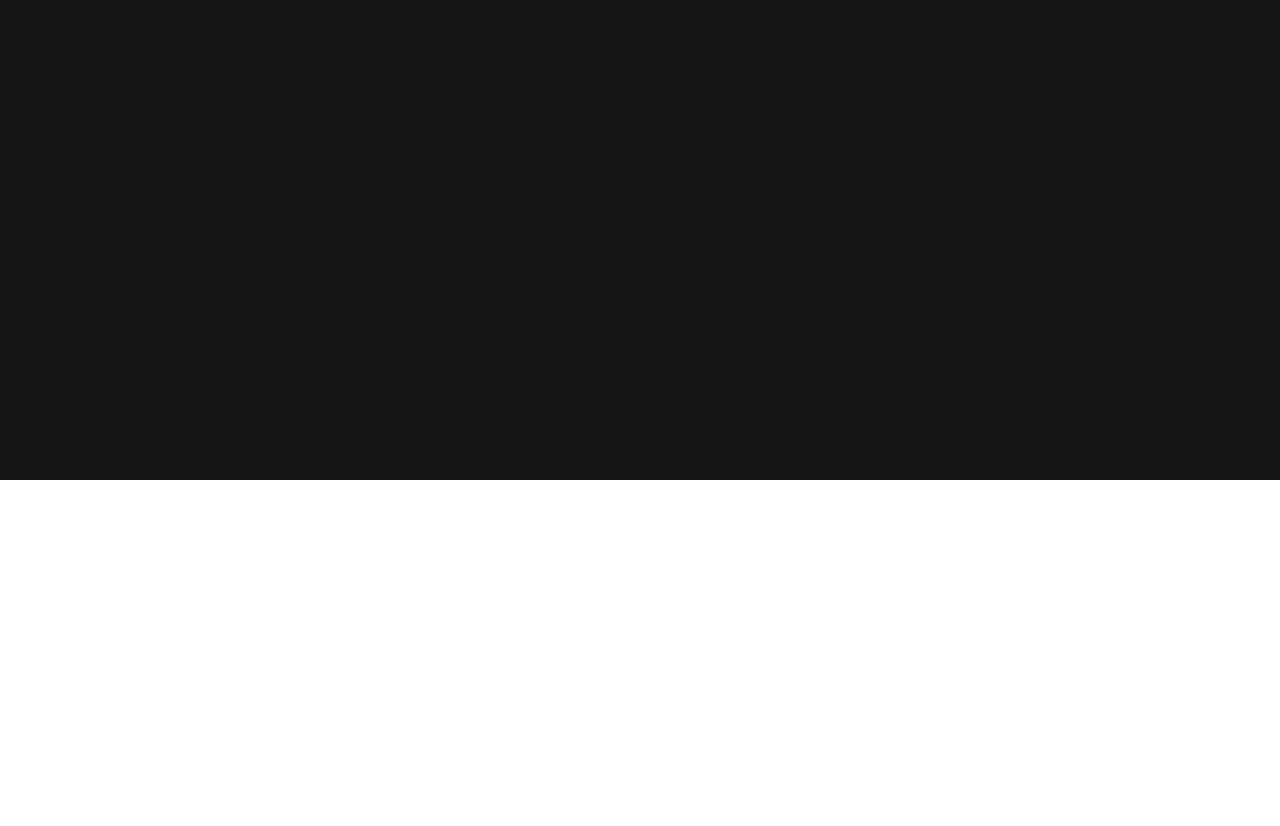
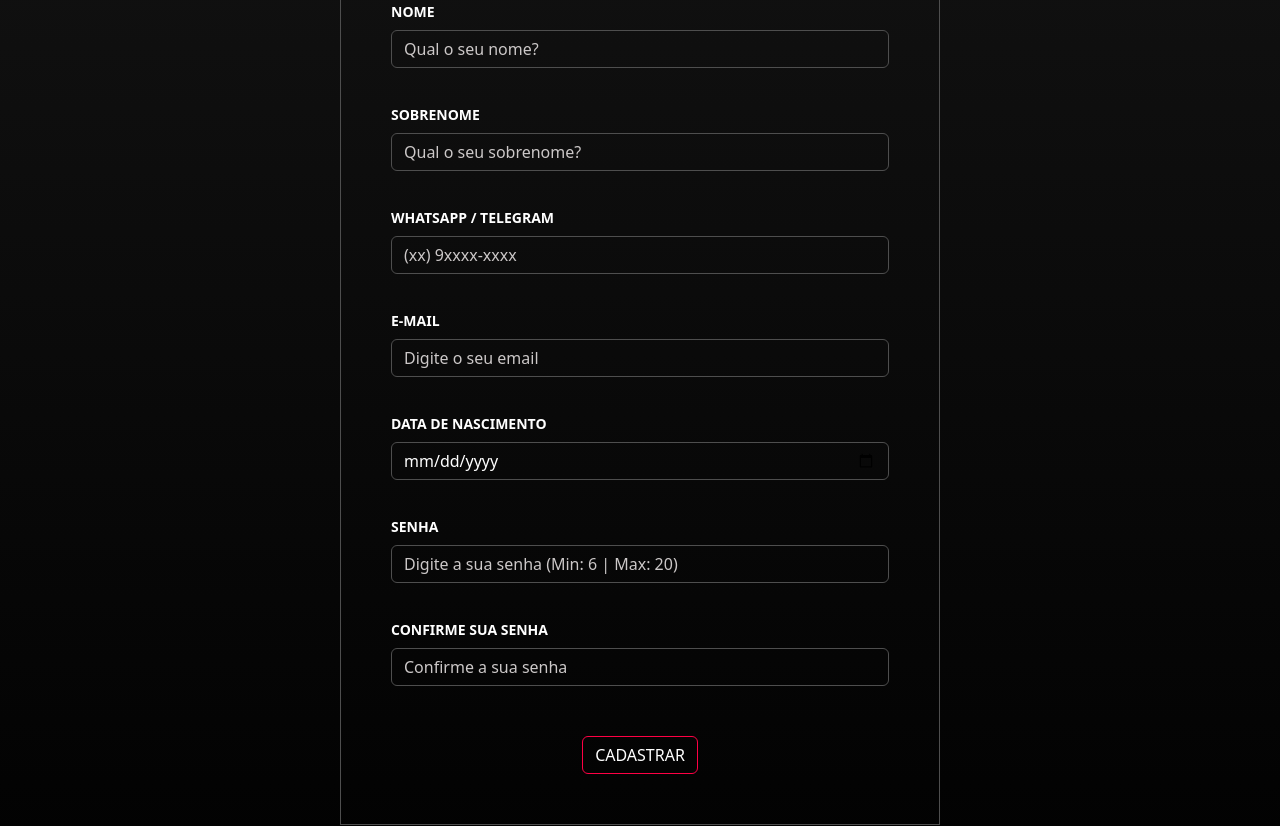
Before and after one commit to cassioaalmeida/onebitflix, a Next.js app in the folder frontend/: page /register in a window 1280 px wide. Shown: the part 320-1146 px from the top of the page. Before the commit the page ends 800 px from the top, so only its background shows below. Built offline with nearby package versions, Linux system fonts and the light colour scheme.

Commit message:
add register page

```diff
--- a/frontend/src/pages/register.tsx
+++ b/frontend/src/pages/register.tsx
@@ -1,6 +1,9 @@
+/* eslint-disable @next/next/no-sync-scripts */
 import styles from "../styles/registerLogin.module.scss";
 import Head from "next/head";
 import HeaderGeneric from "@/components/common/headerGeneric";
+import { Container, Form, FormGroup, Label, Input, Button } from "reactstrap";
+import Footer from "@/components/common/footer";
 
 const Register = function () {
   return (
@@ -8,9 +11,117 @@
 			<Head>
         <title>Onebitflix - Registro</title>
         <link rel="shortcut icon" href="/favicon.svg" type="image/x-icon" />
+        <script src="https://jsuites.net/v4/jsuites.js"></script>
       </Head>
-      <main>
+      <main className={styles.main}>
 	      <HeaderGeneric logoUrl="/" btnUrl="/login" btnContent="Quero fazer login"/>
+        <Container className="py-5">
+          <p className={styles.formTitle}>Bem-vindo(a) ao OneBitFlix!</p>
+            <Form className={styles.form}>
+              <p className="text-center"><strong>Bem-vindo(a) ao OneBitFlix!</strong> </p>
+              <FormGroup>
+                <Label for="firstName" className={styles.label}>NOME</Label>
+                <Input
+                    id="firstName"
+                    name="firstName"
+                    type="text"
+                    placeholder="Qual o seu nome?"
+                    required
+                    maxLength={20}
+                    className={styles.inputName}
+                />
+              </FormGroup>
+              <FormGroup>
+                <Label for="lastName" className={styles.label}>
+                  SOBRENOME
+                </Label>
+                <Input
+                  id="lastName"
+                  name="lastName"
+                  type="text"
+                  placeholder="Qual o seu sobrenome?"
+                  required
+                  maxLength={20}
+                  className={styles.inputName}
+                />
+              </FormGroup>
+              <FormGroup>
+                <Label for="phone" className={styles.label}>
+                  WHATSAPP / TELEGRAM
+                </Label>
+                <Input
+                  id="phone"
+                  name="phone"
+                  type="tel"
+                  placeholder="(xx) 9xxxx-xxxx"
+                  data-mask="[-]+55 (00) 00000-0000"
+                  required
+                  className={styles.input}
+                />
+              </FormGroup>
+              <FormGroup>
+                <Label for="email" className={styles.label}>
+                  E-MAIL
+                </Label>
+                <Input
+                  id="email"
+                  name="email"
+                  type="email"
+                  placeholder="Digite o seu email"
+                  required
+                  className={styles.input}
+                />
+              </FormGroup>
+              <FormGroup>
+                <Label for="birth" className={styles.label}>
+                  DATA DE NASCIMENTO
+                </Label>
+                <Input
+                  id="birth"
+                  name="birth"
+                  type="date"
+                  min="1930-01-01"
+                  max="2020-12-31"
+                  required
+                  className={styles.input}
+                />
+              </FormGroup>
+              <FormGroup>
+                <Label for="password" className={styles.label}>
+                  SENHA
+                </Label>
+                <Input
+                  id="password"
+                  name="password"
+                  type="password"
+                  placeholder="Digite a sua senha (Min: 6 | Max: 20)"
+                  required
+                  minLength={6}
+                  maxLength={20}
+                  className={styles.input}
+                />
+              </FormGroup>
+              <FormGroup>
+                <Label for="confirmPassword" className={styles.label}>
+                  CONFIRME SUA SENHA
+                </Label>
+                <Input
+                  id="confirmPassword"
+                  name="confirmPassword"
+                  type="password"
+                  placeholder="Confirme a sua senha"
+                  required
+                  minLength={6}
+                  maxLength={20}
+                  className={styles.input}
+                />
+              </FormGroup>
+              <Button type="submit" outline className={styles.formBtn}>
+                CADASTRAR
+              </Button>
+            </Form>
+        </Container>
+	      <Footer />
       </main>
     </>
   );
--- /dev/null
+++ b/frontend/src/styles/registerLogin.module.scss
@@ -0,0 +1,75 @@
+@import "./colors.module.scss";
+.main {
+  background-image: linear-gradient(to bottom, #151515, black);
+}
+.formTitle {
+  font-size: 40px;
+  font-weight: bold;
+  margin-bottom: 40px;
+}
+.form {
+  width: 600px;
+  padding: 50px;
+  border: 1px solid $darkGray;
+  margin: 0 auto;
+}
+
+
+.label {
+  font-size: 14px;
+  font-weight: bold;
+  padding-top: 20px;
+}
+.input {
+  border-color: $darkGray;
+  background-color: transparent;
+  color: white;
+
+  &::placeholder {
+    color: $lightGray;
+  }
+  &:focus {
+    background-color: transparent;
+    border-color: $lightGray;
+    color: white;
+    box-shadow: none;
+  }
+}
+.inputName {
+  @extend .input;
+  text-transform: uppercase;
+  &::placeholder {
+    text-transform: none;
+  }
+}
+.formBtn {
+  display: block;
+  margin: 50px auto 0 auto;
+  border-color: $lightRed;
+  color: white;
+
+  &:hover {
+    background-color: transparent;
+    color: $lightGray;
+    border-color: $darkRed;
+  }
+}
+@media (max-width: 767px) {
+  .formTitle {
+    font-size: 30px;
+  }
+  .form {
+    width: 95%;
+  }
+}
+@media (max-width: 575px) {
+  .form {
+    padding: 50px 10px;
+  }
+}
+@media (max-width: 423px) {
+  .formTitle {
+    font-size: 24px;
+    text-align: center;
+  }
+}
```
Also changed, not shown: frontend/src/styles/register.module.scss (deleted).
